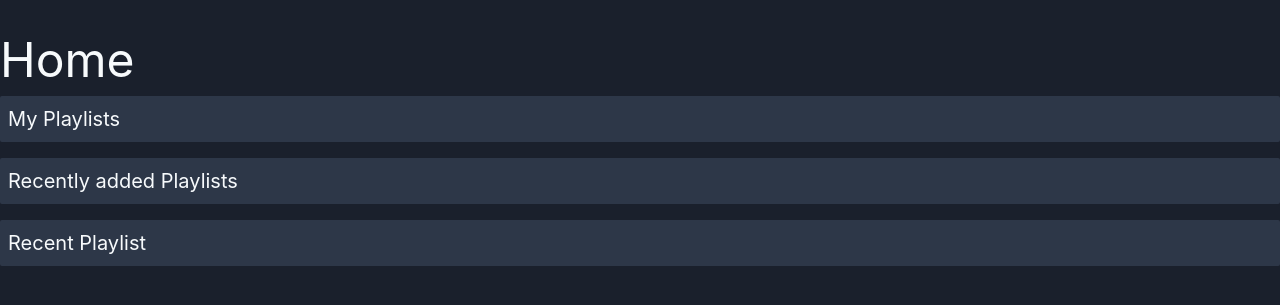
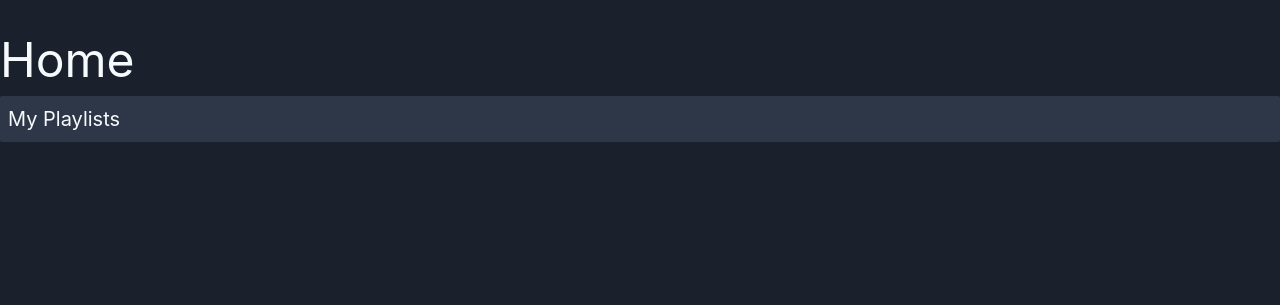
Before and after one commit to hdahlheim/musicshuffle, a PHP site: template resources/templates/home/home_loggedIn.twig in a window 1280 px wide. Shown: the part 56-361 px from the top of the page. Run offline with PHP 8.4, Linux system fonts and the light colour scheme; the template is opened without the code that fills it, so the values that code supplies are empty; some libraries are stand-ins or nearby versions.

Commit message:
Delete nonsense stuff

```diff
--- a/resources/templates/home/home_loggedIn.twig
+++ b/resources/templates/home/home_loggedIn.twig
@@ -6,12 +6,5 @@
             <h2 class="text-xl">My Playlists</h2>
             {% include "partials/_playlists_list.twig" %}
         </div>
-        <div class="p-2 mb-4 bg-gray-800 rounded-sm">
-            <h2 class="text-xl">Recently added Playlists</h2>
-
-        </div>
-        <div class="p-2 mb-4 bg-gray-800 rounded-sm">
-            <h2 class="text-xl">Recent Playlist</h2>
-        </div>
     </main>
 {% endblock %}
```
